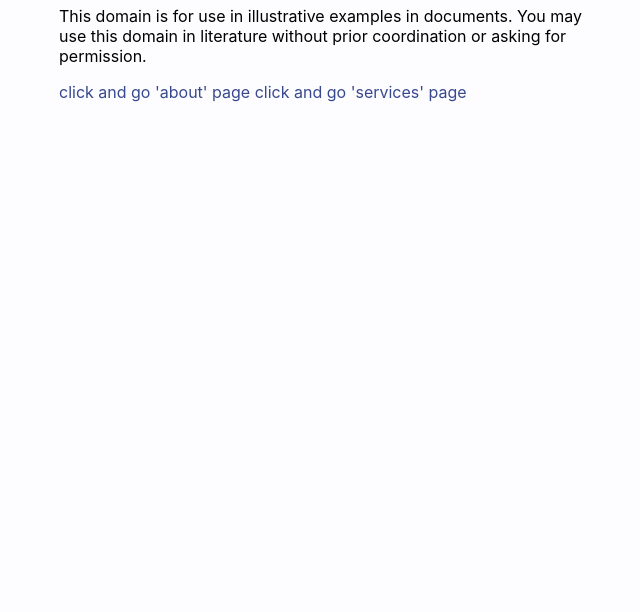
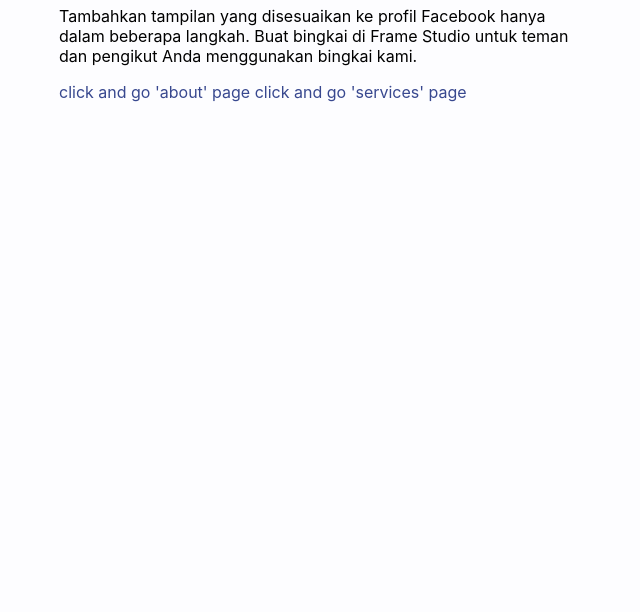
Before and after one commit to jiinbe/blog, a plain HTML site: page index.html in a window 1280 px wide. Shown: the part 188-800 px from the top of the page, without its empty margins (313-953 px from the left). Drawn offline with Linux system fonts and the light colour scheme.

Commit message:
Update index.html

```diff
--- a/index.html
+++ b/index.html
@@ -25,8 +25,7 @@ text-decoration: none;
 <div class="page index" data-page="index">
 <div class="page-content">
 <h1>Example Domain</h1>
-<p>This domain is for use in illustrative examples in documents. You may use this
-domain in literature without prior coordination or asking for permission.</p>
+<p>Tambahkan tampilan yang disesuaikan ke profil Facebook hanya dalam beberapa langkah. Buat bingkai di Frame Studio untuk teman dan pengikut Anda menggunakan bingkai kami.</p>
 <a class="btn" id="go-about" href="#about?id=1&name=hejx">click and go 'about' page</a>
 <a class="btn" id="go-services" href="#services?name=jb">click and go 'services' page</a>
 </div>
```
